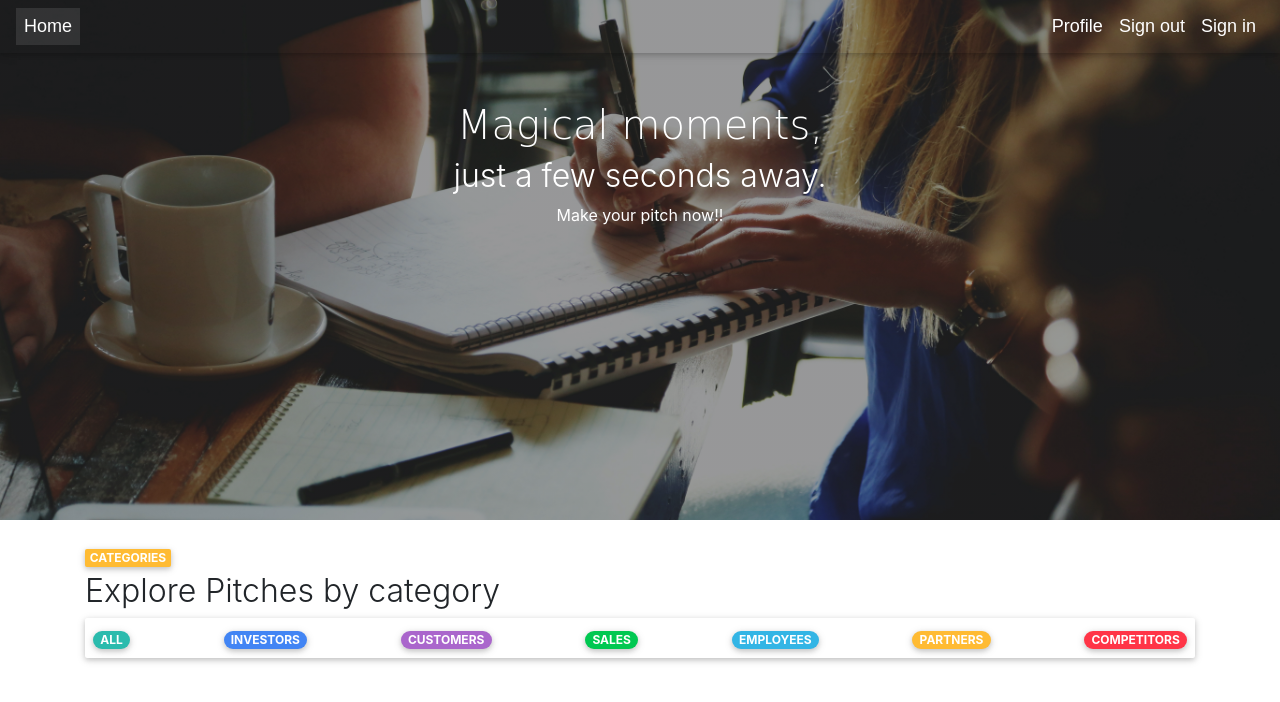
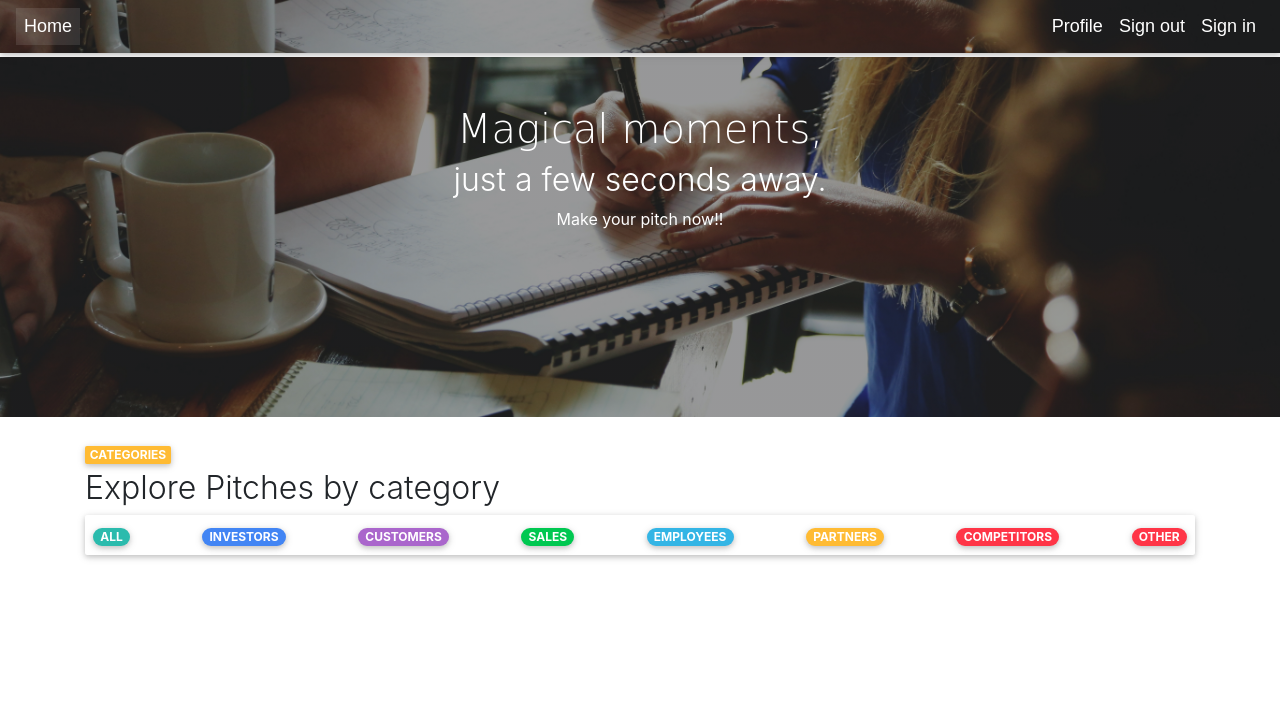
Before and after one commit to D-Kamunya/pitch-deck, a Flask app: page / in a window 1280 px wide. Shown: the top 702 px of the page. Run offline with Flask 2, Linux system fonts and the light colour scheme; some libraries are stand-ins or nearby versions.

Commit message:
Separate header from navbar to index html

```diff
--- a/app/static/css/index.css
+++ b/app/static/css/index.css
@@ -7,13 +7,16 @@
 .header{
   background: linear-gradient(rgba(0, 0, 0, 0.4), rgba(0, 0, 0, 0.4)),url("../img/bg.jpg")no-repeat center center;
   background-size: cover;
-  min-height: 65vh;
+  min-height: 45vh;
   width: 100%;
   overflow: hidden;
   display: block;
   font-size: 100%;
 }
-
+.navbarr{
+  background: linear-gradient(rgba(0, 0, 0, 0.4), rgba(0, 0, 0, 0.4)),url("../img/bg.jpg")no-repeat center center;
+  background-size: cover;
+}
 .navbar{
   font: 18px 'opensans-bold', sans-serif;
   background-color: transparent;
--- a/app/templates/base.html
+++ b/app/templates/base.html
@@ -27,20 +27,11 @@
 </head>
 
 <body class="body">
-  <div class="header text-center">
     {%block navbar%}
       {% include 'navbar.html' %}
-      <div class="container mt-5 mx-auto">
-        <div class="inner text-white">
-          <h1 class="logo-name">Magical moments,</h1>
-          <h2>just a few seconds away.</h2>
-          <p>Make your pitch now!!</p>
-        </div>
-      </div>
-    {%endblock navbar%}
-
-  </div>
-
+    {%endblock navbar%}<!--
+    -->{%block header%}
+    {%endblock header%}
   <div class="content container">
   {% block content %}{% endblock content %}
   </div>
--- a/app/templates/index.html
+++ b/app/templates/index.html
@@ -1,4 +1,16 @@
 {% extends 'base.html' %}
+{%block header%}<!--
+--><div class="header text-center mt-0">
+  <div class="container mt-5 mx-auto">
+    <div class="inner text-white">
+      <h1 class="logo-name">Magical moments,</h1>
+      <h2>just a few seconds away.</h2>
+      <p>Make your pitch now!!</p>
+    </div>
+  </div>
+</div>
+{%endblock%}
+
 {%block content%}
   <div class="mt-4 categories">
     <span class="badge badge-warning">CATEGORIES</span>
@@ -11,6 +23,7 @@
       <a href=""><span class="badge badge-pill badge-info">EMPLOYEES</span></a>
       <a href=""><span class="badge badge-pill badge-warning">PARTNERS</span></a>
       <a href=""><span class="badge badge-pill badge-danger">COMPETITORS</span></a>
+      <a href=""><span class="badge badge-pill badge-danger">OTHER</span></a>
     </div>
   </div>
 {%endblock%}
--- a/app/templates/navbar.html
+++ b/app/templates/navbar.html
@@ -1,4 +1,4 @@
-<!--Navbar -->
+<div class="navbarr mt-o">
   <nav class="mb-1 navbar navbar-expand-lg navbar-dark ">
     <button class="navbar-toggler" type="button" data-toggle="collapse" data-target="#navbarSupportedContent-333"
       aria-controls="navbarSupportedContent-333" aria-expanded="false" aria-label="Toggle navigation">
@@ -27,4 +27,4 @@
       </ul>
     </div>
   </nav>
-<!--/.Navbar -->
+</div><!--
```
Lines whose indentation alone changed are shown as unchanged.
